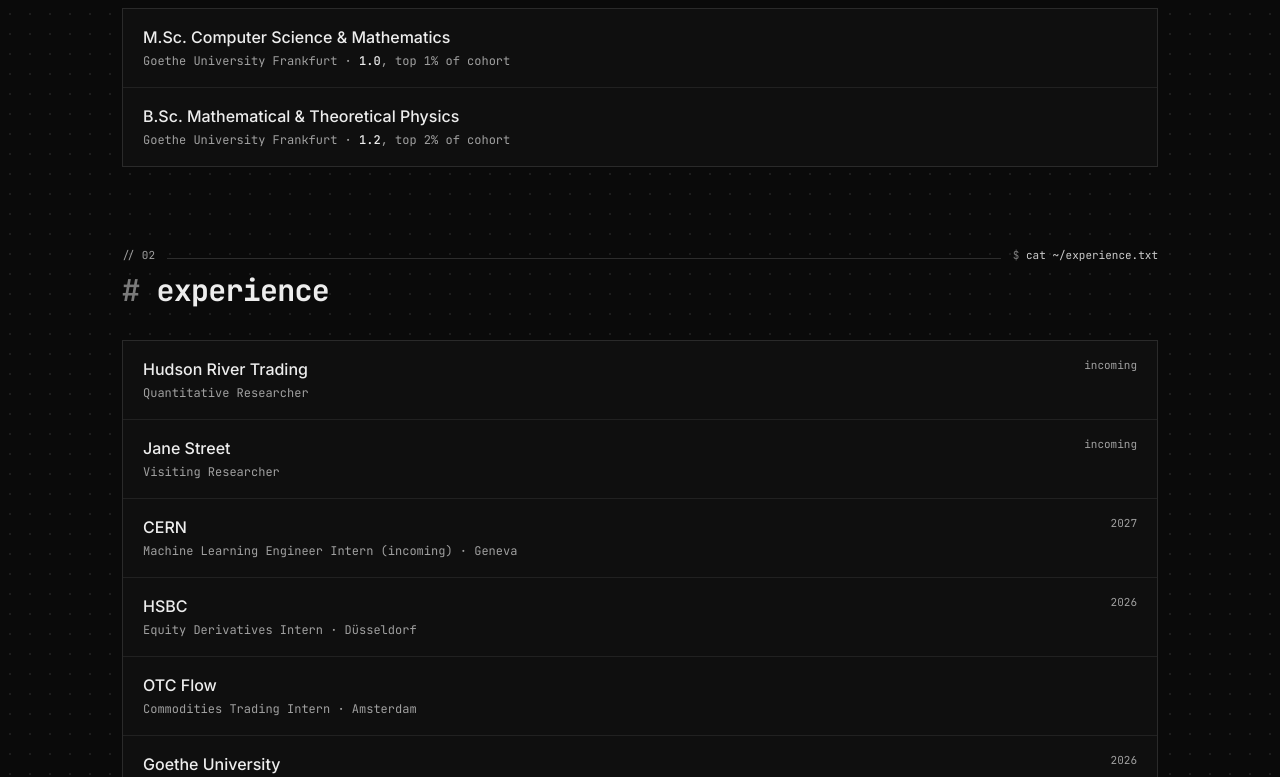
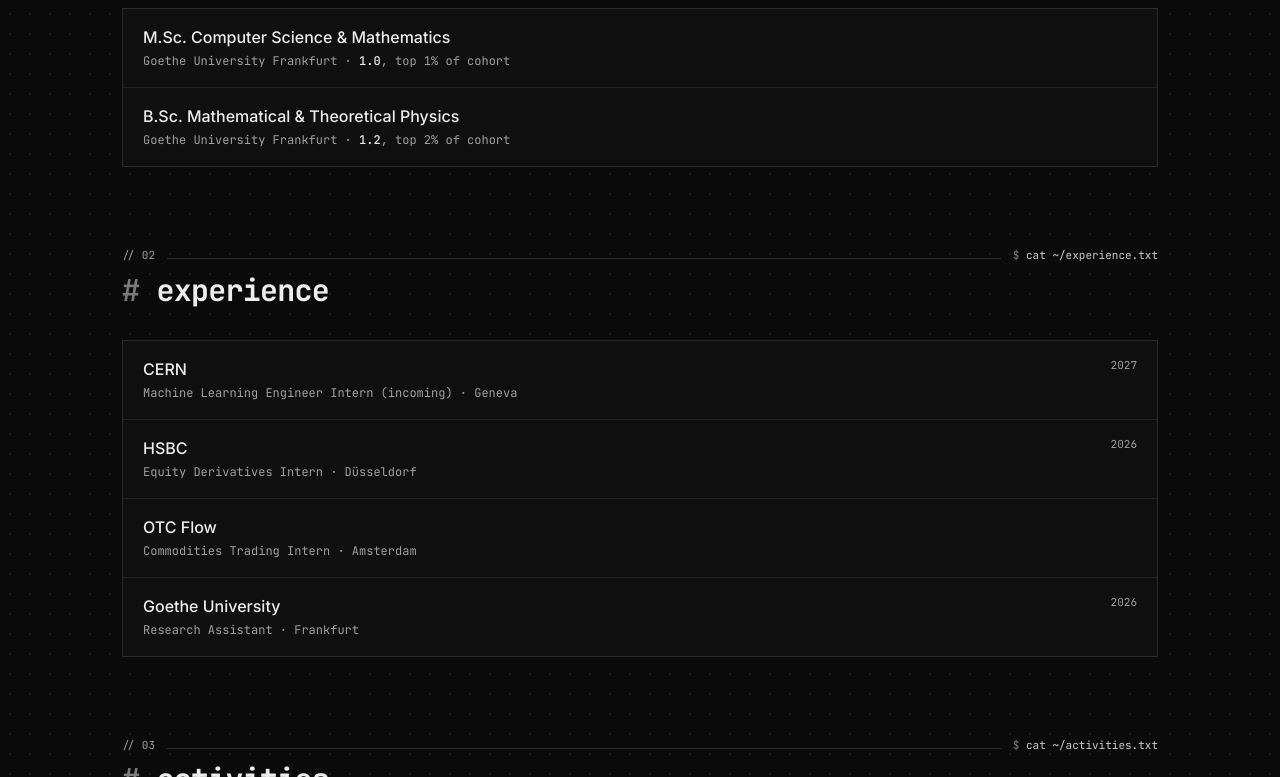
Before and after one commit to niklasdgl/niklasdgl.github.io, a plain HTML site: page cv.html in a window 1280 px wide. Shown: the part 496-1273 px from the top of the page. Drawn offline with Linux system fonts and the light colour scheme.

Commit message:
fix: remove inaccurate experience entries

```diff
--- a/cv.html
+++ b/cv.html
@@ -64,16 +64,6 @@
     </div>
     <ol class="frame">
       <li>
-      <span class="title">Hudson River Trading</span>
-      <span class="when">incoming</span>
-      <span class="meta">Quantitative Researcher</span>
-      </li>
-      <li>
-      <span class="title">Jane Street</span>
-      <span class="when">incoming</span>
-      <span class="meta">Visiting Researcher</span>
-      </li>
-      <li>
       <span class="title">CERN</span>
       <span class="when">2027</span>
       <span class="meta">Machine Learning Engineer Intern (incoming) · Geneva</span>
```
